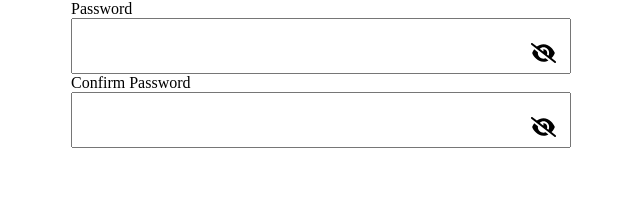
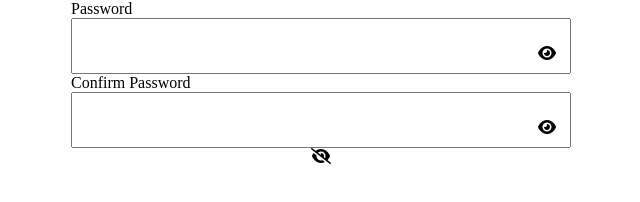
Before and after one commit to Oluwa-bunmi/Hide-ShowPassword, a plain HTML site: page index.html in a window 1280 px wide. Both pictures are taken after a click on the icon 862 px from the left and 54 px from the top of the page. Shown: the full height of the page, 319-959 px from the left. Drawn offline with Linux system fonts and the light colour scheme.

Commit message:
js working fully

```diff
--- a/index.html
+++ b/index.html
@@ -5,8 +5,12 @@
     <meta charset="UTF-8">
     <meta http-equiv="X-UA-Compatible" content="IE=edge">
     <meta name="viewport" content="width=device-width, initial-scale=1.0">
-    <title>Javascript Practice</title>
+    <title>JavaScript Hide and Show Password</title>
     <link rel="stylesheet" href="/sass/styles.css">
+
+<link rel="stylesheet" href="https://cdnjs.cloudflare.com/ajax/libs/font-awesome/6.1.1/css/all.min.css"
+    integrity="sha512-KfkfwYDsLkIlwQp6LFnl8zNdLGxu9YAA1QvwINks4PhcElQSvqcyVLLD9aMhXd13uQjoXtEKNosOWaZqXgel0g=="
+    crossorigin="anonymous" referrerpolicy="no-referrer" />
 </head>
 
 <body>
@@ -14,31 +18,20 @@
         <div class="form-group">
             <label for="">Password</label>
             <input type="password">
-            <i>
-                <svg xmlns="http://www.w3.org/2000/svg" viewBox="0 0 640 512">
 
-                    <path
-                        d="M150.7 92.77C195 58.27 251.8 32 320 32C400.8 32 465.5 68.84 512.6 112.6C559.4 156 590.7 207.1 605.5 243.7C608.8 251.6 608.8 260.4 605.5 268.3C592.1 300.6 565.2 346.1 525.6 386.7L630.8 469.1C641.2 477.3 643.1 492.4 634.9 502.8C626.7 513.2 611.6 515.1 601.2 506.9L9.196 42.89C-1.236 34.71-3.065 19.63 5.112 9.196C13.29-1.236 28.37-3.065 38.81 5.112L150.7 92.77zM223.1 149.5L313.4 220.3C317.6 211.8 320 202.2 320 191.1C320 180.5 316.1 169.7 311.6 160.4C314.4 160.1 317.2 159.1 320 159.1C373 159.1 416 202.1 416 255.1C416 269.7 413.1 282.7 407.1 294.5L446.6 324.7C457.7 304.3 464 280.9 464 255.1C464 176.5 399.5 111.1 320 111.1C282.7 111.1 248.6 126.2 223.1 149.5zM320 480C239.2 480 174.5 443.2 127.4 399.4C80.62 355.1 49.34 304 34.46 268.3C31.18 260.4 31.18 251.6 34.46 243.7C44 220.8 60.29 191.2 83.09 161.5L177.4 235.8C176.5 242.4 176 249.1 176 255.1C176 335.5 240.5 400 320 400C338.7 400 356.6 396.4 373 389.9L446.2 447.5C409.9 467.1 367.8 480 320 480H320z" />
-                </svg>
-            </i>
+            <i class="fa-solid fa-eye"  id="closed"></i>
         </div>
         <div class="form-group">
             <label for="">Confirm Password</label>
             <input type="password">
-            <i>
-                <svg xmlns="http://www.w3.org/2000/svg" viewBox="0 0 640 512">
+            <i class="fa-solid fa-eye"  id="close"></i>
 
-                    <path
-                        d="M150.7 92.77C195 58.27 251.8 32 320 32C400.8 32 465.5 68.84 512.6 112.6C559.4 156 590.7 207.1 605.5 243.7C608.8 251.6 608.8 260.4 605.5 268.3C592.1 300.6 565.2 346.1 525.6 386.7L630.8 469.1C641.2 477.3 643.1 492.4 634.9 502.8C626.7 513.2 611.6 515.1 601.2 506.9L9.196 42.89C-1.236 34.71-3.065 19.63 5.112 9.196C13.29-1.236 28.37-3.065 38.81 5.112L150.7 92.77zM223.1 149.5L313.4 220.3C317.6 211.8 320 202.2 320 191.1C320 180.5 316.1 169.7 311.6 160.4C314.4 160.1 317.2 159.1 320 159.1C373 159.1 416 202.1 416 255.1C416 269.7 413.1 282.7 407.1 294.5L446.6 324.7C457.7 304.3 464 280.9 464 255.1C464 176.5 399.5 111.1 320 111.1C282.7 111.1 248.6 126.2 223.1 149.5zM320 480C239.2 480 174.5 443.2 127.4 399.4C80.62 355.1 49.34 304 34.46 268.3C31.18 260.4 31.18 251.6 34.46 243.7C44 220.8 60.29 191.2 83.09 161.5L177.4 235.8C176.5 242.4 176 249.1 176 255.1C176 335.5 240.5 400 320 400C338.7 400 356.6 396.4 373 389.9L446.2 447.5C409.9 467.1 367.8 480 320 480H320z" />
-                </svg>
-            </i>
-            <!-- <i><svg xmlns="http://www.w3.org/2000/svg" viewBox="0 0 576 512">
 
-                    <path
-                        d="M279.6 160.4C282.4 160.1 285.2 160 288 160C341 160 384 202.1 384 256C384 309 341 352 288 352C234.1 352 192 309 192 256C192 253.2 192.1 250.4 192.4 247.6C201.7 252.1 212.5 256 224 256C259.3 256 288 227.3 288 192C288 180.5 284.1 169.7 279.6 160.4zM480.6 112.6C527.4 156 558.7 207.1 573.5 243.7C576.8 251.6 576.8 260.4 573.5 268.3C558.7 304 527.4 355.1 480.6 399.4C433.5 443.2 368.8 480 288 480C207.2 480 142.5 443.2 95.42 399.4C48.62 355.1 17.34 304 2.461 268.3C-.8205 260.4-.8205 251.6 2.461 243.7C17.34 207.1 48.62 156 95.42 112.6C142.5 68.84 207.2 32 288 32C368.8 32 433.5 68.84 480.6 112.6V112.6zM288 112C208.5 112 144 176.5 144 256C144 335.5 208.5 400 288 400C367.5 400 432 335.5 432 256C432 176.5 367.5 112 288 112z" />
-                </svg></i> -->
+
+
         </div>
     </form>
+    <i class="fa-solid fa-eye-slash"></i>
     <script src="/main.js"></script>
 </body>
 
--- a/main.js
+++ b/main.js
@@ -1,13 +1,23 @@
-let eyes = document.querySelectorAll('i')
-eyes.forEach(eye => eye.addEventListener('click', (event) => {
-    let inputs, inputtype, input
-    inputs = document.querySelectorAll('input')
-    input = event.target.closest('.form-group').querySelector('input')
-    inputtype = input.getAttribute('type')
-    if (inputtype === 'password') {
-        input.setAttribute("type", "text")
-        // document.getElementsByTagName('i')[3]
-    } else if (inputtype === 'text') { input.setAttribute("type", "password") } else { input.setAttribute("type", "text") }
-    console.log(inputtype)
-
-}))
+let eyes = document.querySelectorAll(".fa-eye");
+let firstIcon = document.getElementById("closed");
+let secondIcon = document.getElementById("close");
+firstIcon.onclick = function () {
+  firstIcon.classList.toggle("fa-eye-slash");
+};
+secondIcon.onclick = function () {
+  secondIcon.classList.toggle("fa-eye-slash");
+};
+eyes.forEach((eye) =>
+  eye.addEventListener("click", (event) => {
+    let inputtype, input;
+    input = event.target.closest(".form-group").querySelector("input");
+    inputtype = input.getAttribute("type");
+    if (inputtype === "password") {
+      input.setAttribute("type", "text");
+    } else if (inputtype === "text") {
+      input.setAttribute("type", "password");
+    } else {
+      input.setAttribute("type", "text");
+    }
+  })
+);
--- a/sass/styles.scss
+++ b/sass/styles.scss
@@ -26,11 +26,9 @@ body {
     }
     i {
       position: absolute;
-    bottom: 10%;
+    bottom: 18%;
     right: 3%;
-      svg{
-          width: 25px;
-      }
+     cursor: pointer;
     }
   }
 }
```
Also changed, not shown: img/eye-slash-solid.svg (renamed from eye-slash-solid.svg), img/eye-solid.svg (renamed from eye-solid.svg), sass/styles.css, 1 other file.
